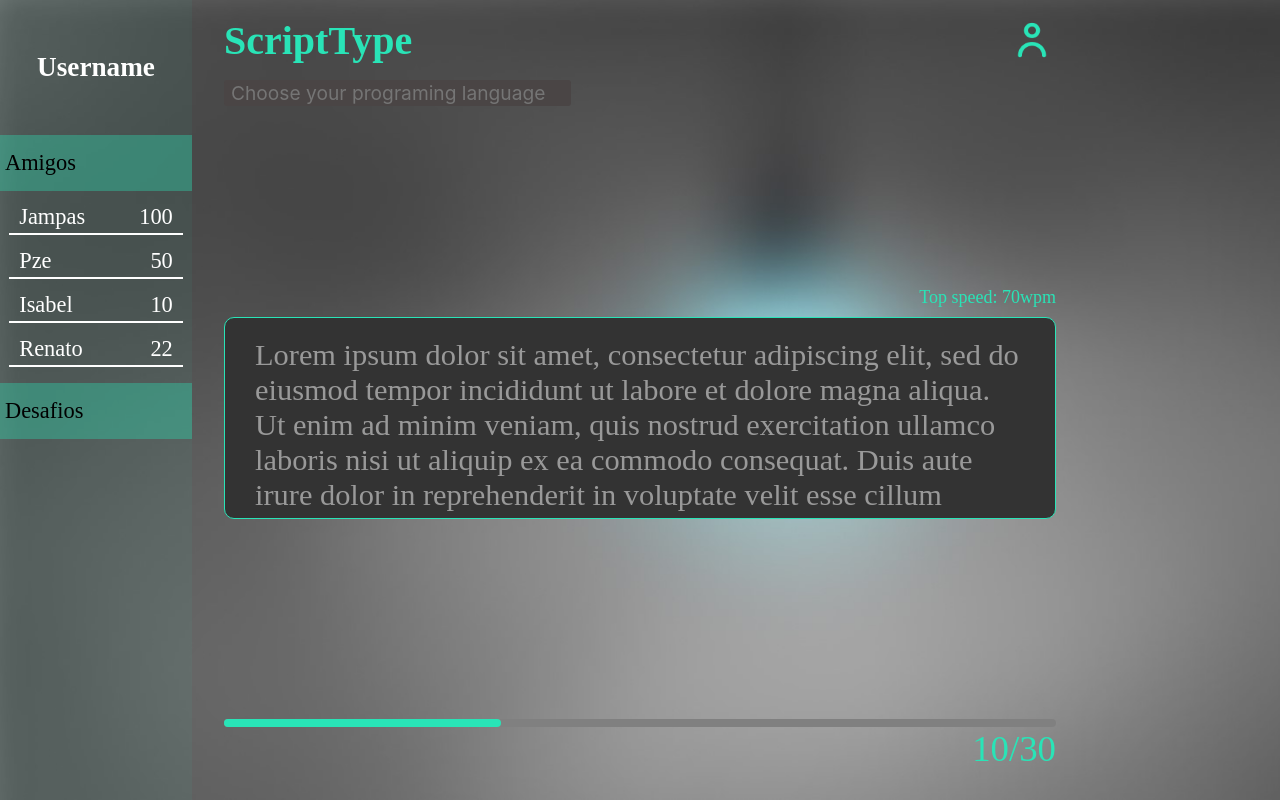
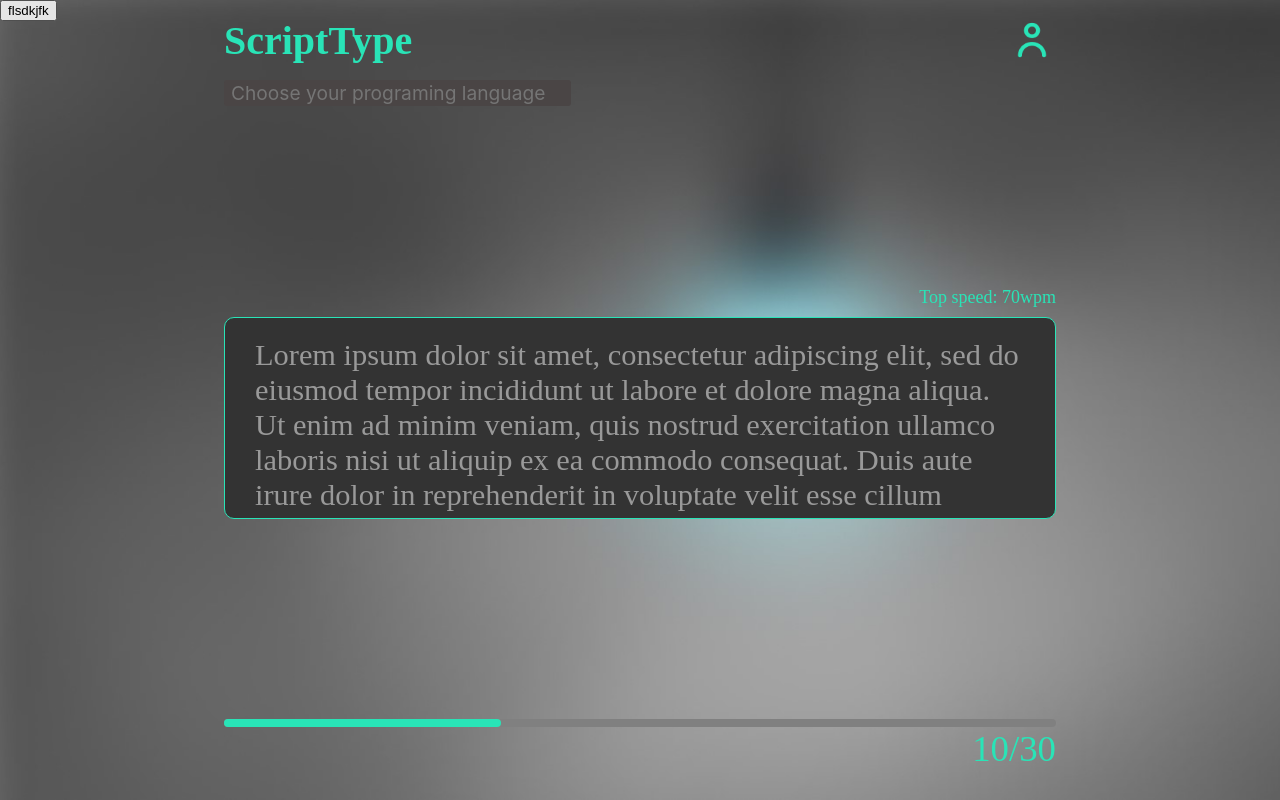
Before and after one commit to pjceva/ScriptType, a React (Vite) app in the folder type-front/: page / in a window 1280 px wide. Built offline with nearby package versions, Linux system fonts and the light colour scheme.

Commit message:
hide side bar

```diff
--- a/type-front/src/components/SideBar/index.tsx
+++ b/type-front/src/components/SideBar/index.tsx
@@ -1,10 +1,15 @@
+import { useState } from "react"
 import { Subsection } from "../Subsection"
 import { Bar, Container, Div, ScrollContainer } from "./styles"
 
 export const SideBar = () =>{
+    const [sidebar, setSidebar] = useState(false)
+
+    const showSidebar = () => setSidebar(!sidebar)
+
     return(
         <Container>
-
+            <div className={sidebar ? 'nav-menu active' : 'nav-menu'}>
             <Div>
                 <h1>Username</h1>
             </Div>
@@ -26,6 +31,8 @@ export const SideBar = () =>{
 
                 <Bar>Desafios</Bar>
 
+            </div>
+            <button onClick={showSidebar}>flsdkjfk</button>
         </Container>
     )
 }
--- a/type-front/src/components/SideBar/styles.tsx
+++ b/type-front/src/components/SideBar/styles.tsx
@@ -1,13 +1,27 @@
 import styled from "styled-components";
 
 export const Container = styled.section`
-    height: 100vh;
     width: 15%;
-    background: rgba(41, 228, 183, 0.05);
     position: absolute;
-    display: flex;
-    flex-direction: column;
 
+    .nav-menu {
+    left: -100%;
+    position: absolute;
+    transition: 350ms;
+    }
+
+    .nav-menu.active {
+        height: 100vh;
+        width: 100%;
+        background: rgba(41, 228, 183, 0.05);
+        display: flex;
+        flex-direction: column;
+        left: 0;
+        transition: 350ms;
+    }
+    button{
+        position: absolute;
+    }
 `
 
 export const Div = styled.div`
@@ -39,5 +53,8 @@ export const Bar = styled.section`
     background: rgba(41, 228, 183, 0.35);
     padding: 15px 5px;
     font-size: 1.4rem;
+    :hover{
+        background-color: rgba(41, 228, 183, 0.35);
+    }
 
 `
```
